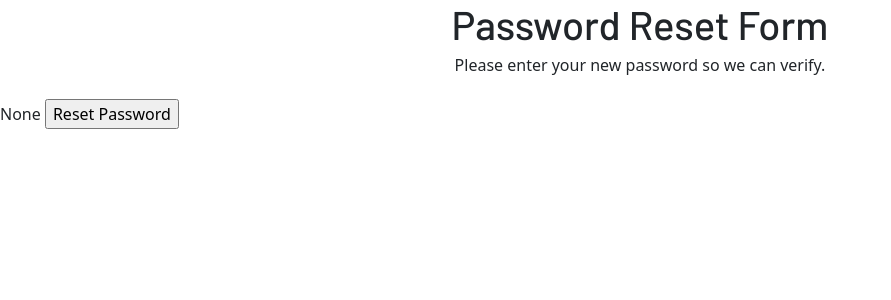
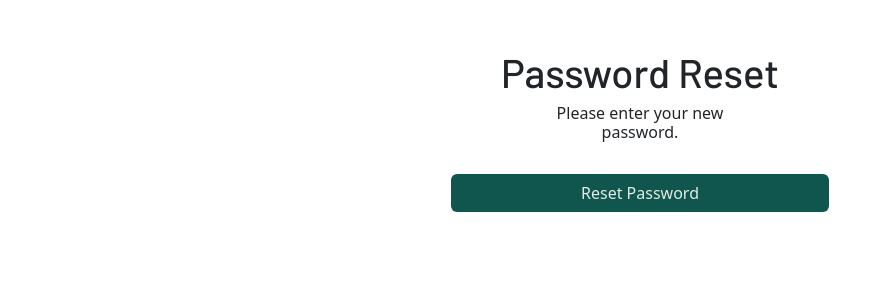
Before and after one commit to MichaelGreen5/pickuphockey, a Django app: page /reset/1/1 in a window 1280 px wide. Shown: the part 85-385 px from the top of the page, without its empty margins (0-891 px from the left). Run offline with Django 4.2, Linux system fonts and the light colour scheme; some libraries are stand-ins or nearby versions.

Commit message:
password reset fixed

```diff
--- a/pickuphockey/templates/registration/login.html
+++ b/pickuphockey/templates/registration/login.html
@@ -18,6 +18,9 @@
         <br>
         <br>
         <a class="p-2" href="{% url 'sign_up' %}">No Account? Click here to create one</a>
+        <br>
+        <br>
+        <a class="p-2" href="{% url 'reset_password' %}">Reset Password</a>
             </main>
         </body>
     </div>
--- a/pickuphockey/templates/registration/password_reset_form.html
+++ b/pickuphockey/templates/registration/password_reset_form.html
@@ -1,18 +1,25 @@
 {% extends 'base.html' %}
 {% load django_bootstrap5 %}
 {% block body_block %}
-
+<div class="conatiner p-5">
+  <div class="d-flex justify-content-center">
+    <div class="col-md-4">
       <div class="text-center" style="width: 80%; margin: 0 auto">
-    <h1>Password Reset Form</h1>
+          <h1>Password Reset</h1>
           <h6 style="width: 60%; margin: 0 auto">
-      Please enter your new password so we can verify.
+            Please enter your new password.
           </h6>
         </div>
-  <br />
+    <br>
     <form action="" method="POST">
       {% csrf_token %}
-    {{form}}
-    <input type="submit" value="Reset Password"/>
+      {% bootstrap_form form %}
+      <div class="p-2 text-center">
+        <input type="submit" value="Reset Password" class="btn btn-green w-100"></input>
+      </div>
     </form>
+    </div>
+  </div>
+</div>
 
   {% endblock %}
--- a/pickuphockey/templates/registration/password_reset_sent.html
+++ b/pickuphockey/templates/registration/password_reset_sent.html
@@ -8,7 +8,7 @@
         <p class="p-3">If you don’t receive an email, please make sure you’ve entered the address you registered with, and check your spam folder.</p>
         </div>
         <div class="text-center">
-        <a type="button" class="btn btn-primary" href="{% url 'home' %}">Return to home page</a>
+        <a type="button" class="btn btn-blue" href="{% url 'home' %}">Return to home page</a>
         </div>
     </div>
 </div>
--- a/pickuphockey/views.py
+++ b/pickuphockey/views.py
@@ -55,6 +55,7 @@
 
 def Thanks(request):
     return render(request, 'thanks.html')
+
 def MessageSent(request):
     return render(request, 'message_sent.html')
 
--- a/pickupsports/urls.py
+++ b/pickupsports/urls.py
@@ -37,7 +37,6 @@
     path('reset-password-sent/', views.PasswordResetSent.as_view(), name ='password_reset_done'),
     path('reset/<uidb64>/<token>', views.PasswordResetFormView.as_view(), name ='password_reset_confirm'),
     path('reset-password-complete/', views.PasswordResetComplete.as_view(), name ='password_reset_complete'),
-
     path('organize/', include('OrgDash.urls')),
     path('quick_teams/', include('quickteams.urls'))
 
```
Also changed, not shown: pickuphockey/templates/registration/password_reset_done.html (+8 -2 lines), pickuphockey/templates/sign_up.html (+7 -2 lines), db.sqlite3. Lines whose indentation alone changed are shown as unchanged.
